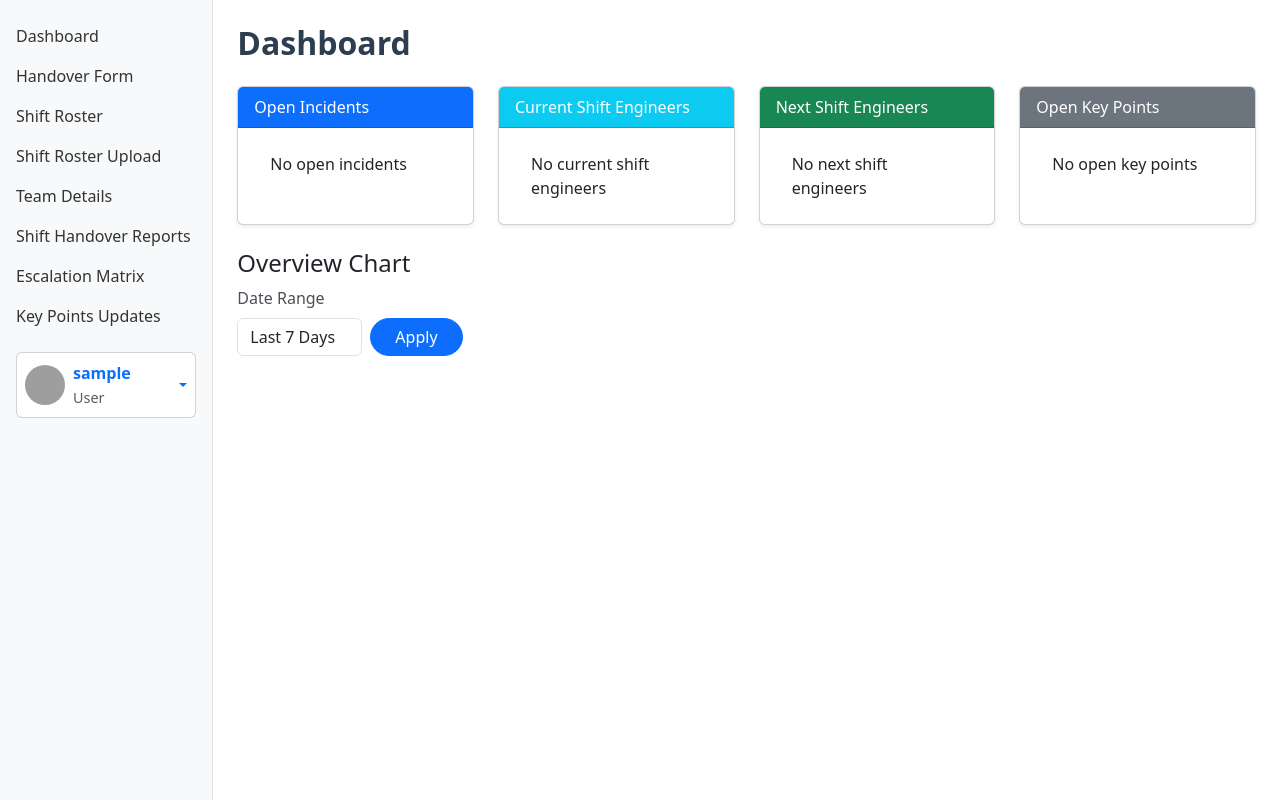
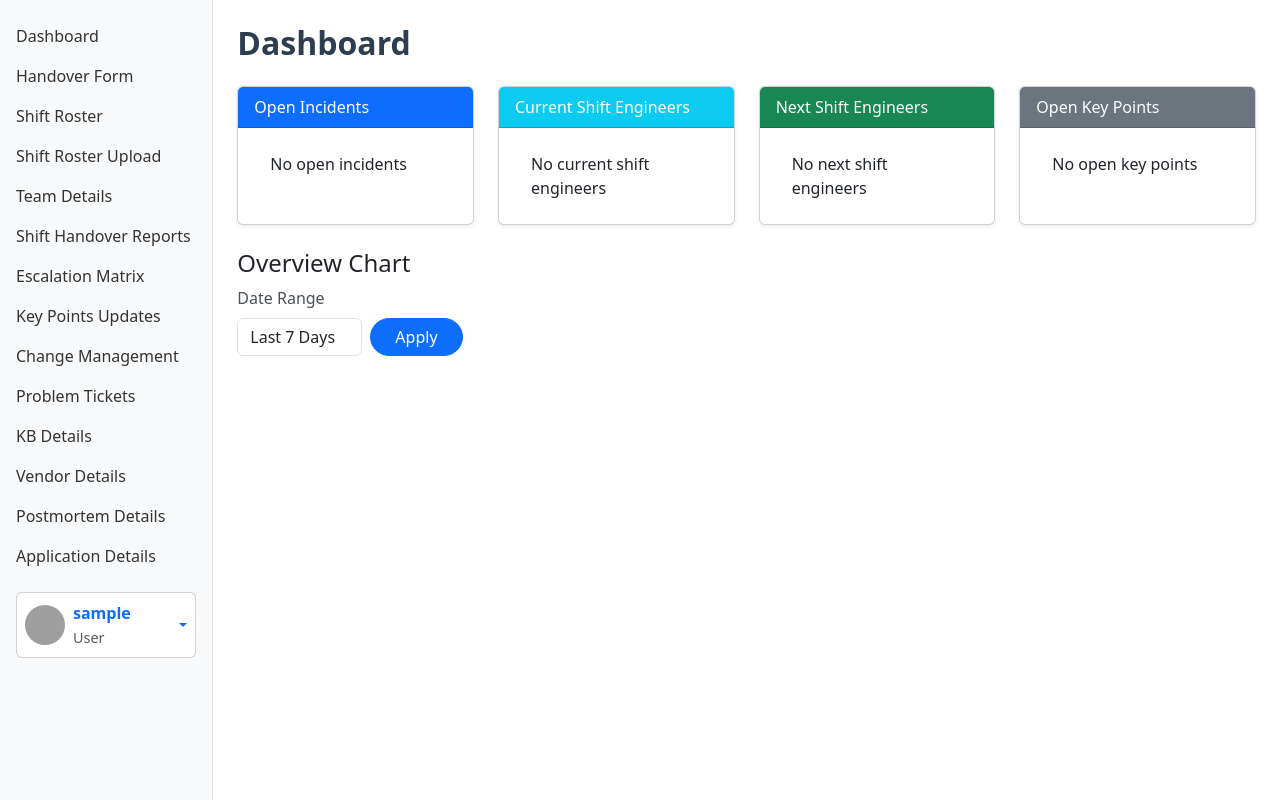
Before and after one commit to safazamzam/shift_handover_app, a Flask app: page / in a window 1280 px wide. Run offline with Flask 3, Linux system fonts and the light colour scheme; the visitor is signed in with stand-in values (Sample User, id 1); data that the repository does not hold is empty; some libraries are stand-ins or nearby versions; grey boxes are pictures that could not be loaded.

Commit message:
Update base.html

```diff
--- a/templates/base.html
+++ b/templates/base.html
@@ -40,6 +40,13 @@
                         {% if current_user.is_authenticated and current_user.role in ['super_admin', 'account_admin', 'team_admin'] %}
                         <li class="nav-item"><a class="nav-link" href="/user-management">User Management</a></li>
                         {% endif %}
+                             <li class="nav-item"><a class="nav-link" href="/change-management">Change Management</a></li>
+                             <li class="nav-item"><a class="nav-link" href="/problem-tickets">Problem Tickets</a></li>
+                             <li class="nav-item"><a class="nav-link" href="/kb-details">KB Details</a></li>
+                             <li class="nav-item"><a class="nav-link" href="/vendor-details">Vendor Details</a></li>
+                             <li class="nav-item"><a class="nav-link" href="/postmortem-details">Postmortem Details</a></li>
+                             <li class="nav-item"><a class="nav-link" href="/application-details">Application Details</a></li>
+
                     </ul>
                     {% if current_user.is_authenticated %}
                     <div class="px-3 pb-3">
```
